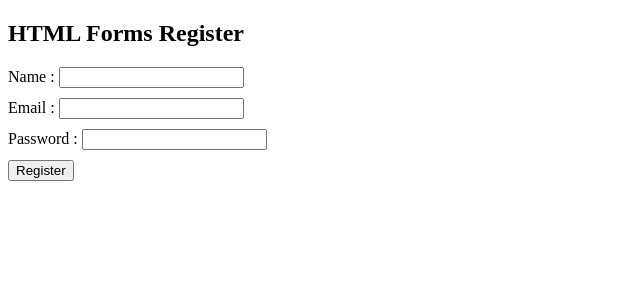
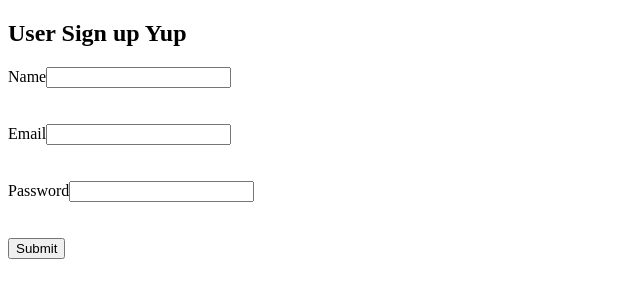
Before and after one commit to Ibrahimcoderx/react-all-ibrahim, a Next.js app: page / in a window 1280 px wide. Shown: the top 300 px of the page, without its empty margins (0-640 px from the left). Built offline with nearby package versions, Linux system fonts and the light colour scheme.

Commit message:
update Formik yup

```diff
--- /dev/null
+++ b/Component/FORM/index2.js
@@ -0,0 +1,88 @@
+
+import React,{useState} from 'react'
+
+
+
+const FORM2 = () => {
+
+    const [user, setUser] = useState( { name :'' , email:'', password:'' })
+    const {name, email, password} = user
+
+
+    const handleChange = (e) =>{
+
+      setUser({ ...user, [e.target.name] : e.target.value })
+
+
+
+      // const fieldName = e.target.name;
+
+      // if(fieldName === 'name'){
+      //   setUser ({name: e.target.value, email, password})
+      // }
+
+      // else if(fieldName === 'email'){
+      //   setUser ({name, email : e.target.value, password})
+      // }
+
+      // else if(fieldName === 'password'){
+      //   setUser ({name, email , password : e.target.value})
+      // }
+
+
+      }
+
+    const handaleSubmit =(e)=> {
+          console.log( "Form is submitad" )
+          console.log(user)
+          e.preventDefault();
+    }
+
+
+  return (
+
+    <div>
+
+      <h2>HTML Forms Register</h2>
+
+         <form className='myForm' onSubmit={handaleSubmit}>
+                <div>
+                    <label>Name : </label>
+                    <input onChange={handleChange}
+                        value={name}
+                        type="text"
+                        name="name"
+                        id="name"
+                        required />
+                </div>
+
+                <div>
+                    <label>Email : </label>
+                    <input onChange={handleChange}
+                        value={email}
+                        type="email"
+                        name="email"
+                        id="email"
+                        required />
+                </div>
+
+                <div>
+                    <label>Password : </label>
+                    <input onChange={handleChange}
+                        value={password}
+                        type="password"
+                        name="password"
+                        id="password"
+                        required />
+                </div>
+
+                <button type="submit">Register</button>
+
+            </form>
+
+
+    </div>
+  )
+}
+
+export default FORM2
--- /dev/null
+++ b/Component/Formick__Yup/SignUp.js
@@ -0,0 +1,79 @@
+import React, { useState } from 'react'
+// import { Formik } from 'formik';
+
+const SignUp = () => {
+
+    const [name, setName] = useState('')
+    const [email, setEmail] = useState('')
+    const [password, setPassword] = useState('')
+
+    const handleNameChange =(e) =>{
+        setName(  e.target.value)
+    }
+    const handleEmailChange =(e) =>{
+        setEmail(  e.target.value)
+    }
+    const handlePasswordChange =(e) =>{
+        setPassword(  e.target.value)
+    }
+
+    const handleSubmit =(e) =>{
+        const newUser = {
+            name,
+            email,
+            password
+        }
+        console.log(newUser)
+        e.preventDefault();
+    }
+
+
+  return (
+
+    <div>
+        <h2>User Sign up</h2>
+        <form onSubmit={handleSubmit}>
+            <label htmlFor='name'> Name</label>
+            <input onChange={handleNameChange}
+              type="text"
+              id="name"
+              name='name'
+              value={name}
+              />
+
+             <br/>
+             <br/>
+
+            <label htmlFor='email'> Email</label>
+            <input onChange={handleEmailChange}
+              type="text"
+              id="email"
+              name='email'
+              value={email}
+              />
+
+                <br/>
+                <br/>
+
+            <label htmlFor='password'> Password</label>
+            <input onChange={handlePasswordChange}
+              type="text"
+              id="password"
+              name='password'
+              value={password}
+              />
+
+                <br/>
+                <br/>
+
+              <button type='submit'>Submit</button>
+
+
+        </form>
+
+    </div>
+
+  )
+}
+
+export default SignUp
--- /dev/null
+++ b/Component/Formick__Yup/SignUpFormik.js
@@ -0,0 +1,112 @@
+import React, { useState } from 'react'
+import { useFormik } from 'formik';
+import * as yup from 'yup';
+
+
+const SignUpFormik = () => {
+
+    const formik = useFormik({
+        initialValues : {
+            name:'',
+            email:'',
+            password:'',
+        },
+
+        validationSchema: yup.object({
+            name: yup.string().min(2, " name must have atleast 2 characters ").required(),
+            email: yup.string().email().required(),
+            password: yup.string().min(6, " name must have atleast 6 characters ").required()
+        }),
+
+        onSubmit : (values ,{resetForm} ) => {
+            console.log(values);
+            resetForm({ values: '' });
+        },
+
+    })
+
+    // console.error(formik.errors)
+
+    // const [name, setName] = useState('')
+    // const [email, setEmail] = useState('')
+    // const [password, setPassword] = useState('')
+
+    // const handleNameChange =(e) =>{
+    //     setName(  e.target.value)
+    // }
+    // const handleEmailChange =(e) =>{
+    //     setEmail(  e.target.value)
+    // }
+    // const handlePasswordChange =(e) =>{
+    //     setPassword(  e.target.value)
+    // }
+
+    // const handleSubmit =(e) =>{
+    //     const newUser = {
+    //         name,
+    //         email,
+    //         password
+    //     }
+    //     console.log()
+    //     e.preventDefault();
+    // }
+
+
+  return (
+
+    <div>
+        <h2>User Sign up Yup</h2>
+        <form onSubmit={formik.handleSubmit}>
+            <label htmlFor='name'> Name</label>
+            <input onChange={formik.handleChange}
+              type="text"
+              id="name"
+              name='name'
+              value={formik.values.name}
+              />
+             <br/>
+
+              { formik.touched.name && formik.errors.name && (<span style={{color:'red'}}>{formik.errors.name}</span>)}
+
+             <br/>
+             <br/>
+
+            <label htmlFor='email'> Email</label>
+            <input onChange={formik.handleChange}
+              type="text"
+              id="email"
+              name='email'
+              value={formik.values.email}
+              />
+              <br/>
+
+                  { formik.touched.email && formik.errors.email && (<span style={{color:'red'}}>{formik.errors.email}</span>)}
+
+                <br/>
+                <br/>
+
+            <label htmlFor='password'> Password</label>
+            <input onChange={formik.handleChange}
+              type="text"
+              id="password"
+              name='password'
+              value={formik.values.password}
+              />
+                <br/>
+
+                 { formik.touched.password && formik.errors.password && (<span style={{color:'red'}}>{formik.errors.password}</span>)}
+
+                <br/>
+                <br/>
+
+              <button type='submit'>Submit</button>
+
+
+        </form>
+
+    </div>
+
+  )
+}
+
+export default SignUpFormik
--- /dev/null
+++ b/Component/Props__data__Child_to_Parent/Child__to__parent__Data.js
@@ -0,0 +1,18 @@
+import React from 'react'
+
+const Child__to__parent__Data = (props) => {
+
+    const ChildData = props.ChildData('Hi I Am From Child')
+
+  return (
+
+    <div>
+
+        <h1>Hello.. I am index</h1>
+
+    </div>
+
+  )
+}
+
+export default Child__to__parent__Data
--- /dev/null
+++ b/Component/Props__data__prant_to_Child/Props__data.js
@@ -0,0 +1,24 @@
+import React from 'react'
+
+const Props__data = (props) => {
+
+    const {data,data2,data3,data4,data5} = props
+
+
+
+  return (
+
+    <div>
+
+        <h1>Hi I am normal data Form index</h1>
+        <h2>{data}</h2>
+        <p>{data2}</p>
+        <h4>{data3}</h4>
+        <h2>{data4}</h2>
+        <h2>{data5}</h2>
+
+    </div>
+  )
+}
+
+export default Props__data
--- a/package.json
+++ b/package.json
@@ -9,8 +9,10 @@
     "lint": "next lint"
   },
   "dependencies": {
+    "formik": "^2.4.4",
     "next": "13.4.18",
     "react": "18.2.0",
-    "react-dom": "18.2.0"
+    "react-dom": "18.2.0",
+    "yup": "^1.2.0"
   }
 }
--- a/src/pages/index.js
+++ b/src/pages/index.js
@@ -1,18 +1,52 @@
 import React from 'react'
 import Basic__onClick__Map from '../../Component/Basic__onClick__&__Map'
 import FORM1 from '../../Component/FORM/index1'
+import FORM2 from '../../Component/FORM/index2'
+import Props__data from '../../Component/Props__data__prant_to_Child/Props__data'
+import Child__to__parent__Data from '../../Component/Props__data__Child_to_Parent/Child__to__parent__Data'
+import SignUp from '../../Component/Formick__Yup/SignUp'
+import SignUpFormik from '../..//Component/Formick__Yup/SignUpFormik'
 
 const index = () => {
+
+  // Child__to__parent__Data
+
+      const handleChildData =(ChildData2) =>{
+              console.log(ChildData2)
+      }
+
+
+  // Props__data
+    // const data = "Hi I am Parent data Form Main index"
+    // const data2 = "Hi I am Parent data--2 Form Main index"
+    // const data3 = "Hi I am Parent data--3 Form Main index"
+    // const data4 = "Hi I am Parent data--4 Form Main index"
+    // const data5 = "Hi I am Parent data--5 Form Main index"
+
+
 
   return (
 
     <div>
+      {/* Call Any  Component Hare */}
+        {/* <Basic__onClick__Map/> */}
+        {/* <FORM1/> */}
+        {/* <FORM2/> */}
 
-      {/* Call Any  Component Hare */}
+          {/* <Props__data
+              data={data}
+              data2={data2}
+              data3={data3}
+              data4={data4}
+              data5={data5}
+        /> */}
 
-        {/* <Basic__onClick__Map/> */}
+        {/* <Child__to__parent__Data  dataPrant={dataPrant} ChildData={handleChildData} /> */}
 
-        <FORM1/>
+        {/* <SignUp/> */}
+
+        <SignUpFormik/>
+
 
     </div>
 
```
Also changed, not shown: 2 other files (tests, documents, lock files or other folders).
